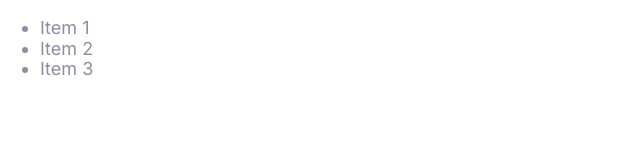
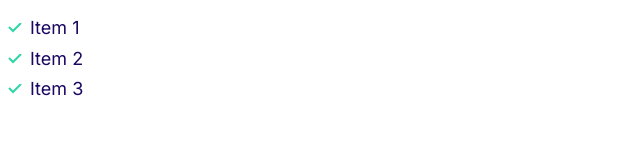
Before and after one commit to Inellore-Siva-Sai/ProjectMosh, a plain HTML site: page index.html in a window 1280 px wide. Shown: the whole page, without its empty margins (0-640 px from the left). Drawn offline with Linux system fonts and the light colour scheme.

Commit message:
Define the lists

```diff
--- a/CSS/styles.css
+++ b/CSS/styles.css
@@ -115,3 +115,32 @@ a {
         font-size: 1.2rem;
     }
 }
+
+/* Lists */
+
+.list {
+    list-style: none;
+    padding-left: 0;
+    color: var(--color-headings);
+}
+
+.list--inline .list__items {
+    display: inline-block;
+    margin-right: 2rem;
+}
+
+.list--tick {
+   list-style-image: url(/images/tick.svg);
+   padding-left: 3rem;
+}
+
+.list--tick .list__items {
+    padding-left: 0.5rem;
+    margin-bottom: 1rem;
+}
+
+@media screen and (min-width:1024px) {
+    .list--tick .list__items {
+        padding-left: 0;
+    }
+}
```
Also changed, not shown: images/tick.svg (added).
